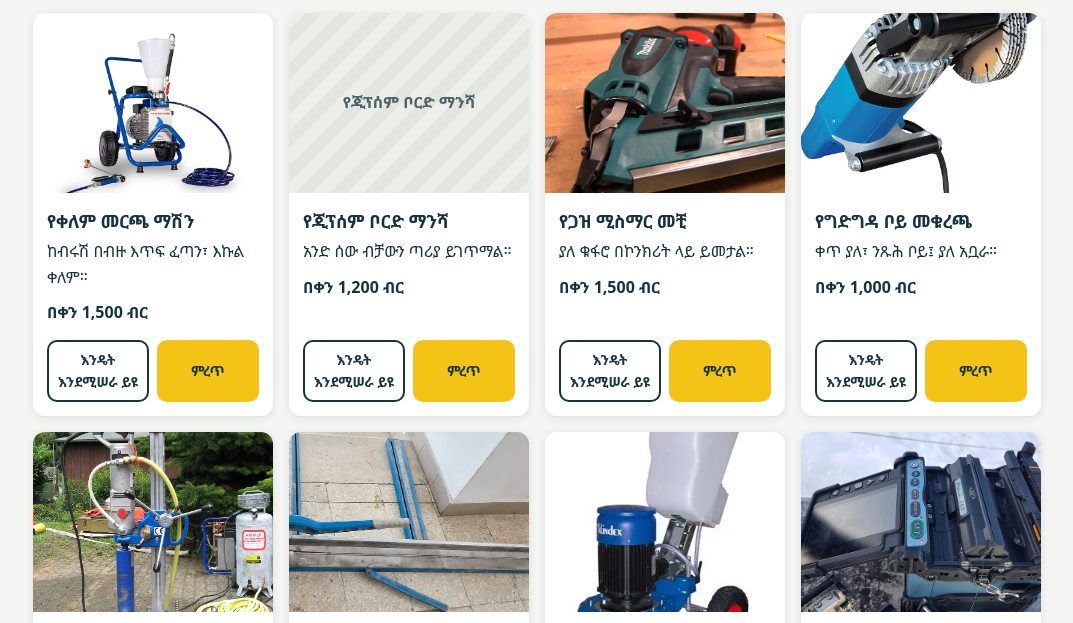
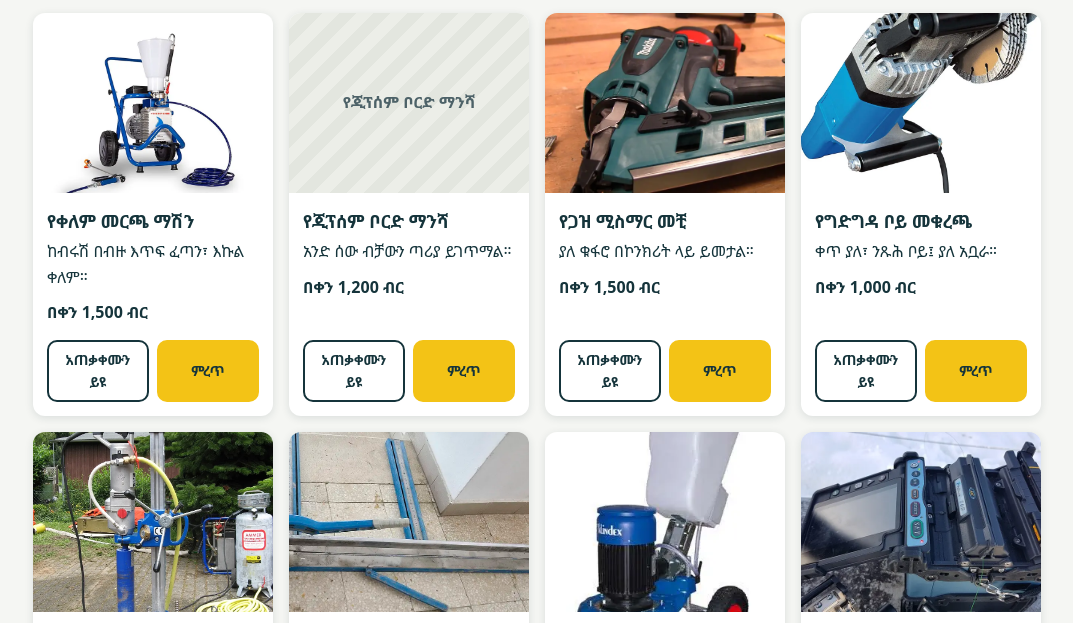
Before and after one commit to y123hak/muya-kiray, a plain HTML site: page index.html in a window 1280 px wide. Shown: the part 156-779 px from the top of the page, without its empty margins (103-1176 px from the left). Drawn offline with Linux system fonts and the light colour scheme.

Commit message:
Rename video button
Co-Authored-By: Claude Opus 5.5 <noreply@anthropic.com>

```diff
--- a/index.html
+++ b/index.html
@@ -94,7 +94,7 @@ document.getElementById("cards").innerHTML = tools.map(([img,cat,name,line,price
    <p>${line}</p>
    <div class="price">በቀን ${price} ብር</div>
    <div class="two">
-    <a class="btn" href="https://www.youtube.com/results?search_query=${encodeURIComponent(en + " how to use")}" target="_blank">እንዴት እንደሚሠራ ይዩ</a>
+    <a class="btn" href="https://www.youtube.com/results?search_query=${encodeURIComponent(en + " how to use")}" target="_blank">አጠቃቀሙን ይዩ</a>
     <button class="btn btn-main" onclick="add(this,'${name}','${en}')">ምረጥ</button>
    </div>
   </div>
```
